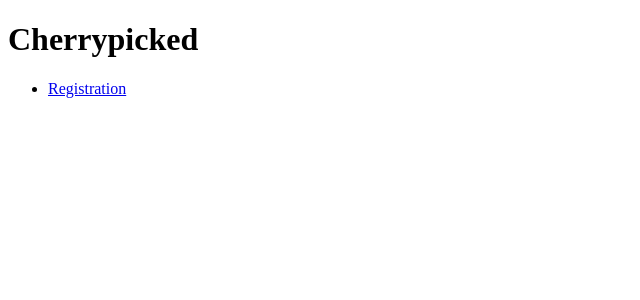
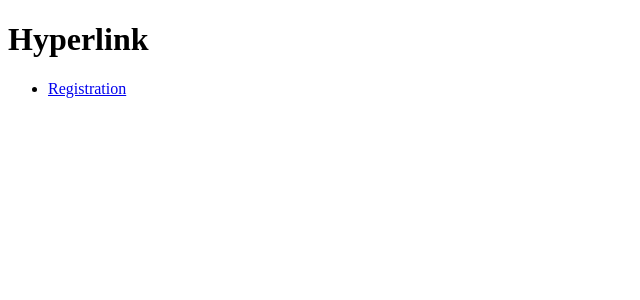
Before and after one commit to voyagerstudio/hyperlink, a Next.js app: page / in a window 1280 px wide. Shown: the top 300 px of the page, without its empty margins (0-640 px from the left). Built offline with nearby package versions, Linux system fonts and the light colour scheme.

Commit message:
replacing the word cherry and cherrypicked

```diff
--- a/pages/index.js
+++ b/pages/index.js
@@ -3,7 +3,7 @@ import Link from 'next/link'
 function HomePage() {
   return (
 <div id="root">
-    <h1>Cherrypicked</h1>
+    <h1>Hyperlink</h1>
     <nav>
       <ul>
         <li>
```
Also changed, not shown: package.json (+5 -5 lines), 2 other files (tests, documents, lock files or other folders).
